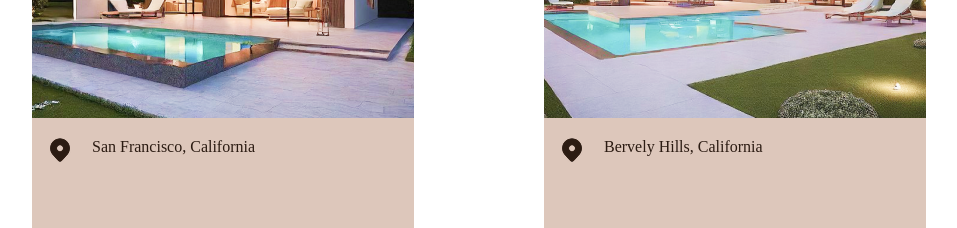
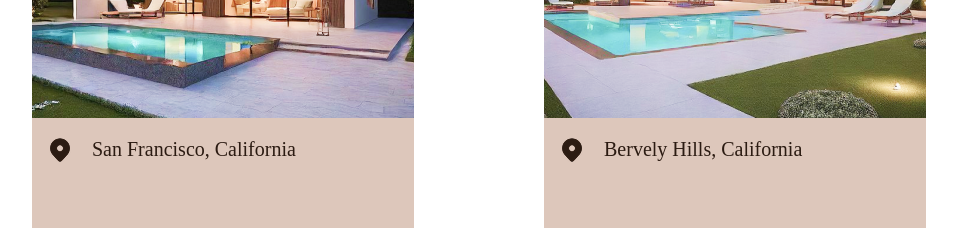
Before and after one commit to gabrieljcoutinho/Projeto-Dwello, a React (Create React App) app: page / in a window 1280 px wide. Shown: the part 2580-2808 px from the top of the page, without its empty margins (161-1118 px from the left). Built offline with nearby package versions, Linux system fonts and the light colour scheme.

Commit message:
tamnho font

```diff
--- a/src/Css/PopularResidence.css
+++ b/src/Css/PopularResidence.css
@@ -38,3 +38,7 @@
     gap: 20px;
     color: #2B1B12;
 }
+
+.itemListaCidade {
+    font-size: 20px;
+}
```
